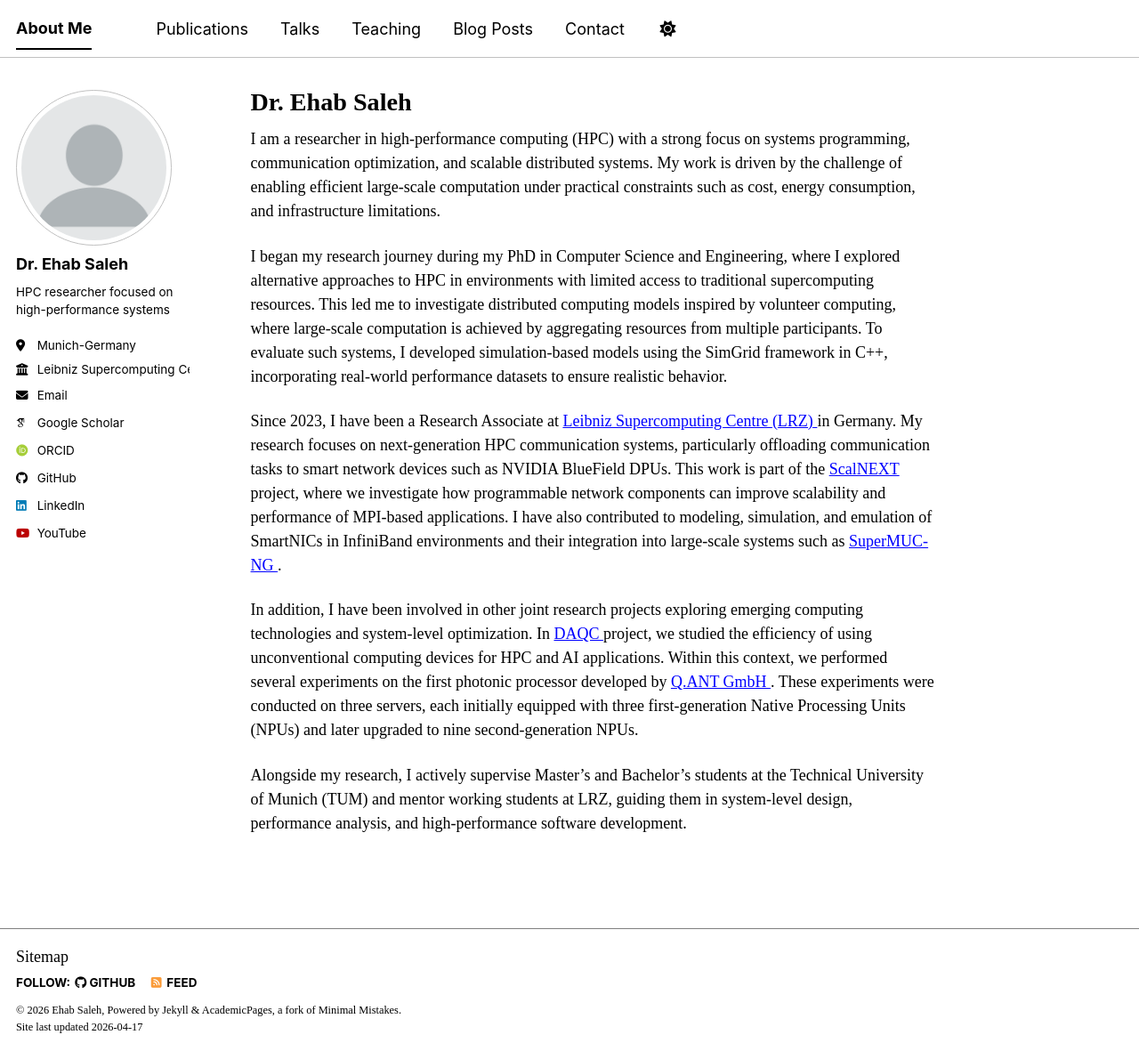
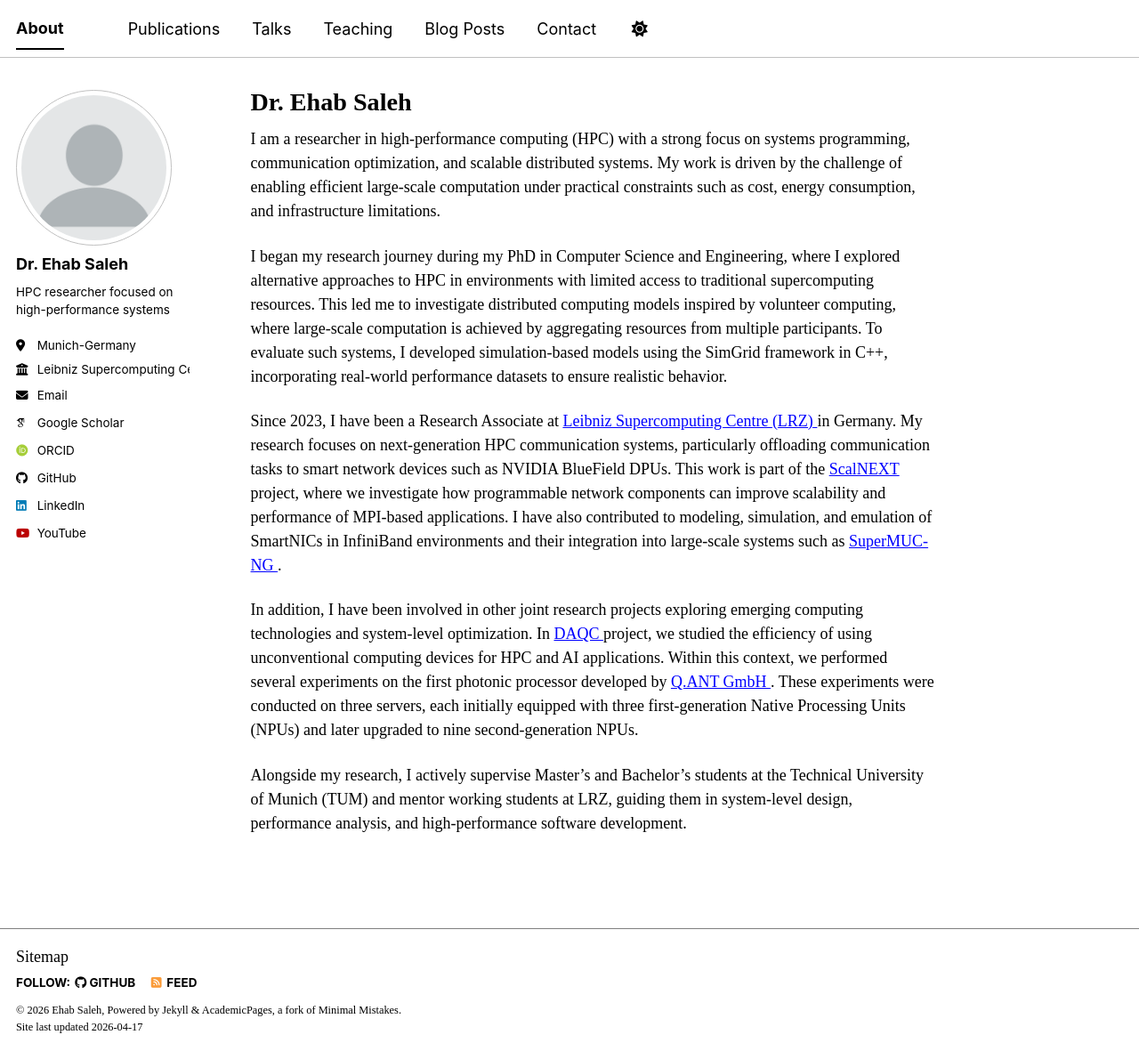
Before and after one commit to ehabosaleh/ehabosaleh.github.io, a Jekyll site: the page built from _pages/about.md, in a window 1280 px wide and 1181 px high. Shown: the whole window at 89% size. Built offline with Jekyll 4.4.1, drawn with Linux system fonts in a browser that asks for light colours; some web fonts are replaced; a script bundle is joined from its source files by our own code; library files that are not in the unit come from our copies.

Commit message:
Update title and employer in config file

```diff
--- a/_config.yml
+++ b/_config.yml
@@ -9,7 +9,7 @@
 # Basic Site Settings
 locale                   : "en-US"
 site_theme               : "contrast" # The available themes options are "default", "air", "sunrise", "mint", "dirt" and "contrast"
-title                    : "About Me"
+title                    : "About"
 title_separator          : "-"
 name                     : &name "Ehab Saleh"
 description              : &description "PhD, Research Associate at Leibniz Supercomputing Centre"   # Update this with a general description of your site, this is the default if not overridden by a page
@@ -28,7 +28,7 @@
   pronouns         : # example: "she/her"
   bio              : "HPC researcher focused on high-performance systems"
   location         : "Munich-Germany"
-  employer         : "Leibniz Supercomputing Centre"
+  employer         : "Leibniz Supercomputing Centre(LRZ)"
   email            : "ehabosaleh@gmail.com"
 
   # Academic websites
```
